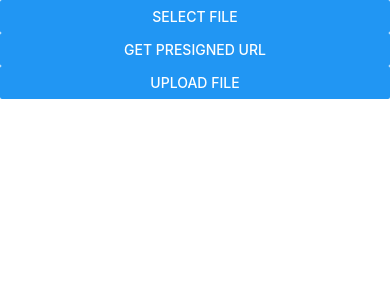
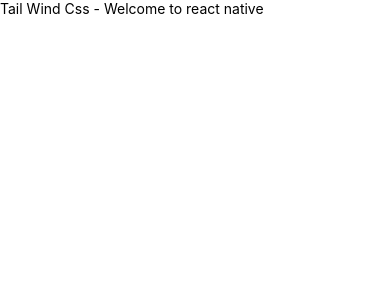
Before and after one commit to mohid1214/fe, a React Native app: screen / in a window 390 px wide. Shown: the top 300 px of the page. Built offline with nearby package versions, Linux system fonts and the light colour scheme.

Commit message:
Tail Wind Integrated

```diff
--- a/App.tsx
+++ b/App.tsx
@@ -8,72 +8,26 @@
 import Changepassword from './Screens/changepass';
 import {Button, Image, Text, View} from 'react-native';
 import DocumentPicker from 'react-native-document-picker';
-import RNFS from 'react-native-fs';
 import axios from 'axios';
+import tailwind from 'tailwindcss';
 
-const stack = createNativeStackNavigator();
+
+
+
 
 const App = () => {
-  const [filename, setfilename] = useState('');
-  const [filetype, setfiletype] = useState('');
-  const [fileuri, setfileuri] = useState('');
-  const [uploadurl, setuploadurl] = useState('');
-  const [downloadurl,setdownloadurl] = useState('')
 
-  const handleFileSelection = async () => {
-    try {
-      const res = await DocumentPicker.pick({
-        type: ['image/jpeg'], // Restrict to JPEG files
-      });
-
-      setfilename(res[0]?.name || '');
-      setfiletype(res[0].type || '');
-      setfileuri(res[0].uri);
-    } catch (err) {
-      console.log(err + 'this is error');
-    }
-  };
-
-  const getPreSignedUrl = async () => {
-    try {
-      let url = 'http://10.0.2.2:3000/geturl';
-      const response = await axios.get(url, {
-        params: {
-          filename,
-          filetype,
-        },
-      });
-      setuploadurl(response.data.url);
-      setdownloadurl(response.data.s3Url)
-      console.log(response.data.s3Url)
-    } catch (e) {
-      console.log(e);
-    }
-  };
-
-  const uploadData = async () => {
-    try {
-      const file = await fetch(fileuri);
-      const response = axios.put(uploadurl, file, {
-        headers: {
-          'Content-Type': filetype,
-        },
-      });
-    } catch (e) {
-      console.log(e);
-    }
-  };
 
   return (
-    <View>
-      <Button title="Select file" onPress={handleFileSelection} />
-      <Button title="Get Presigned Url" onPress={getPreSignedUrl} />
-      <Button title="Upload file" onPress={uploadData} />
+    <View className="mt-8 px-2 bg-cyan-950 flex-1">
+      <Text className="p-10 text-gray-100 ">Tail Wind Css - Welcome to react native</Text>
     </View>
   );
 };
 
 export default App;
+
+// const stack = createNativeStackNavigator();
 
 /* <NavigationContainer>
 <stack.Navigator initialRouteName="Landing screen">
--- a/babel.config.js
+++ b/babel.config.js
@@ -1,3 +1,4 @@
 module.exports = {
   presets: ['module:@react-native/babel-preset'],
+  plugins: ["nativewind/babel"],
 };
--- a/package.json
+++ b/package.json
@@ -15,6 +15,7 @@
     "@react-navigation/native-stack": "^6.10.1",
     "@reduxjs/toolkit": "^2.2.6",
     "axios": "^1.7.2",
+    "nativewind": "^2.0.11",
     "react": "18.2.0",
     "react-native": "0.74.3",
     "react-native-document-picker": "^9.3.0",
@@ -42,6 +43,7 @@
     "jest": "^29.7.0",
     "prettier": "2.8.8",
     "react-test-renderer": "18.2.0",
+    "tailwindcss": "^3.3.2",
     "typescript": "5.0.4"
   },
   "engines": {
```
Also changed, not shown: 1 other file (tests, documents, lock files or other folders).
